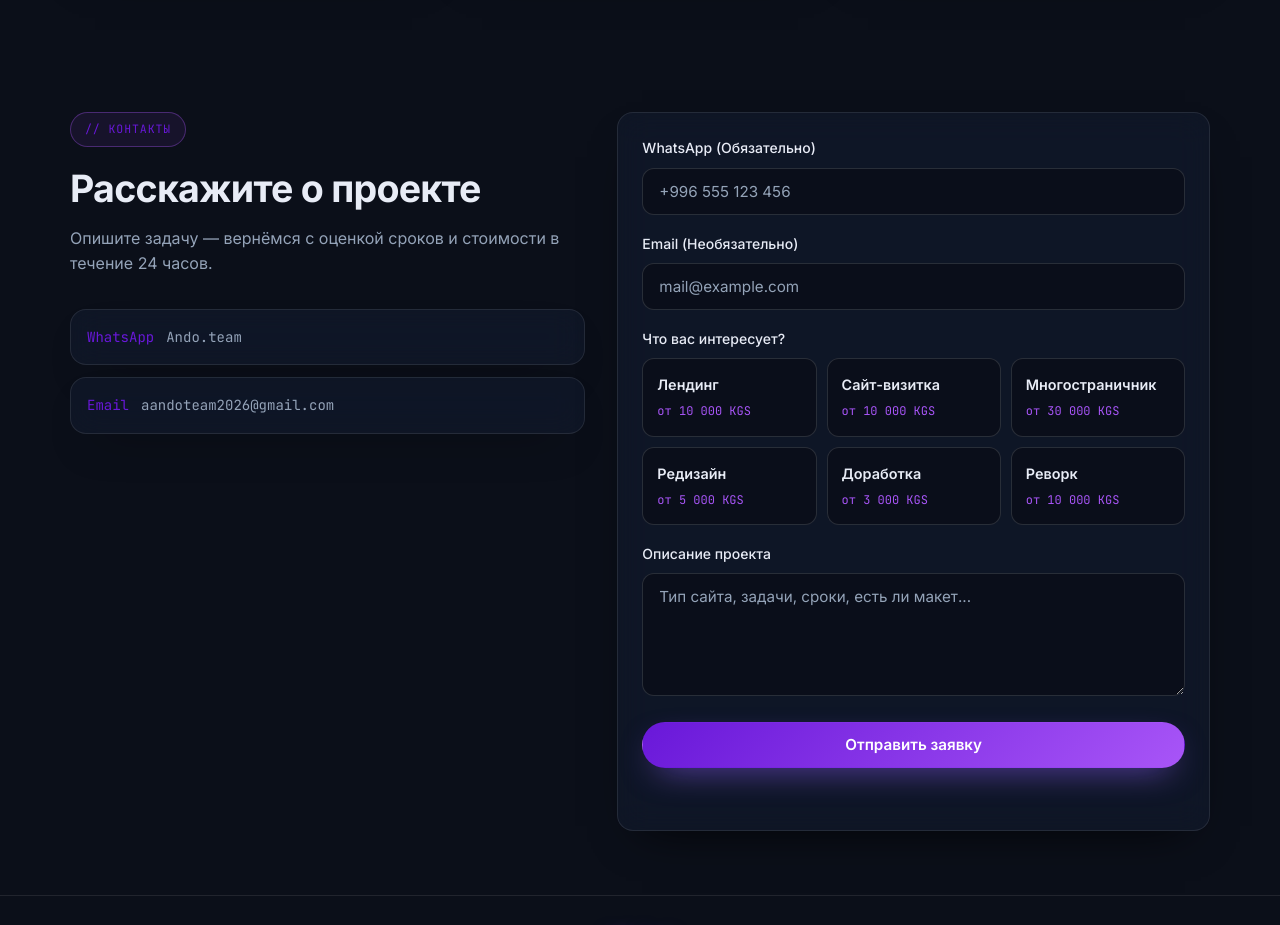
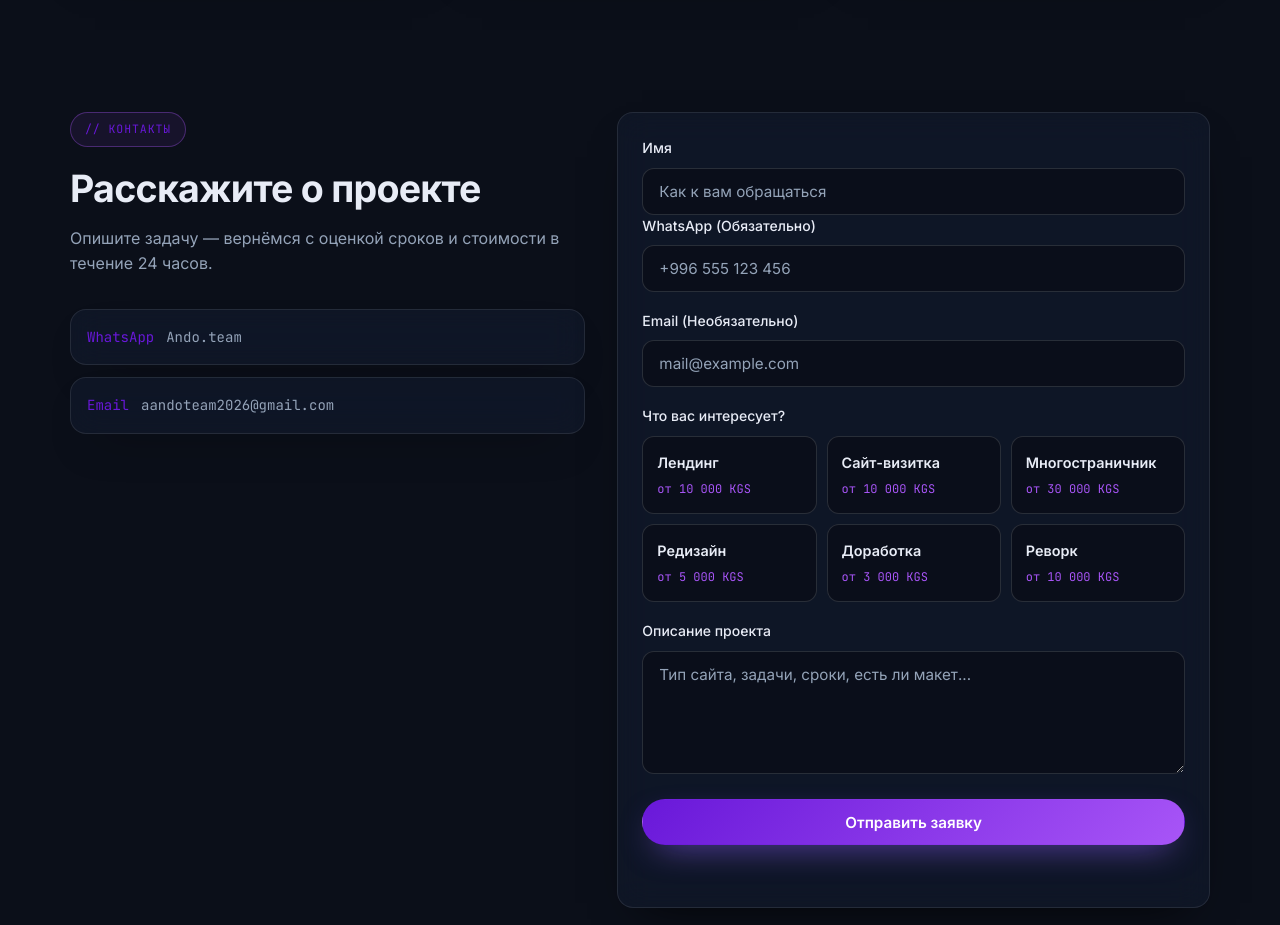
Before and after one commit to AzaFrontDev/A-O-Team, a website: page index.html in a window 1280 px wide. Shown: the part 2880-3805 px from the top of the page. Drawn offline with Linux system fonts and the light colour scheme.

Commit message:
Add name input field to contact form
Added name input field to the contact form.

```diff
--- a/index.html
+++ b/index.html
@@ -331,6 +331,10 @@
           </div>
 <form class="card form reveal" id="contact-form" novalidate>
            <div class="form__field">
+             <div class="form__field">
+  <label class="form__label" for="name">Имя</label>
+  <input class="input" id="name" name="name" required placeholder="Как к вам обращаться" />
+</div>
   <label class="form__label" for="whatsapp">WhatsApp (Обязательно)</label>
   <input
     class="input"
```
